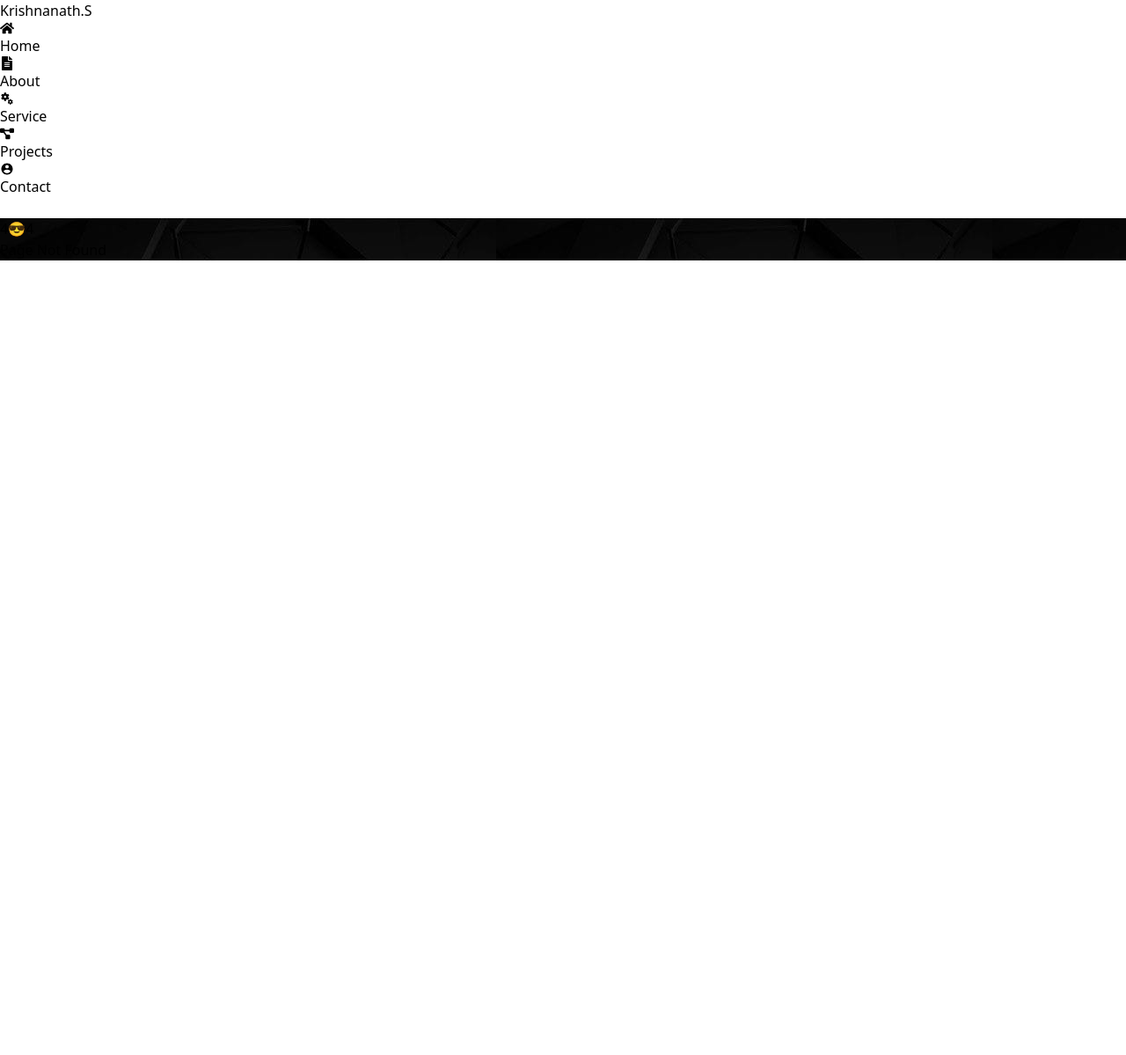
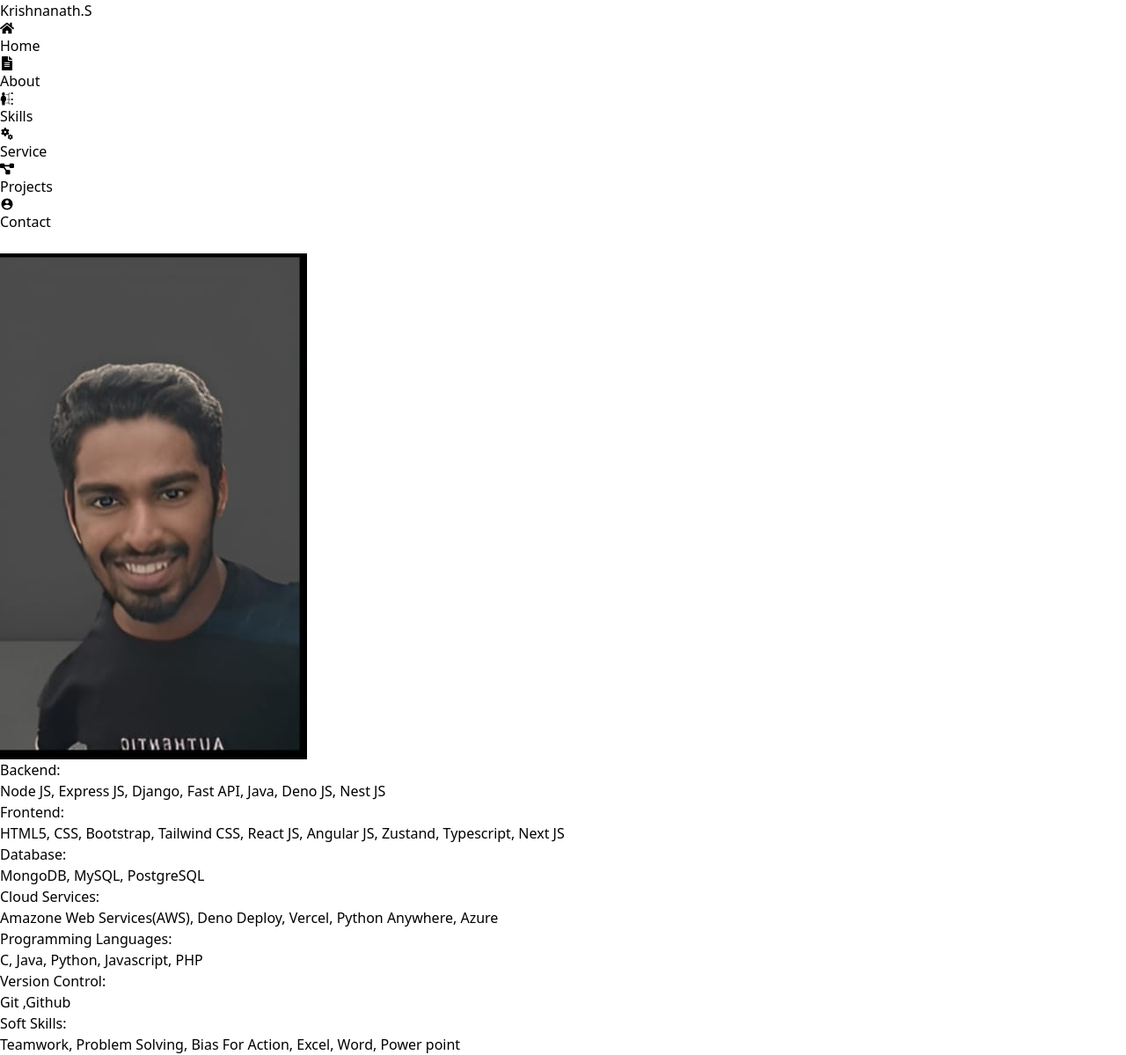
Before and after one commit to DJGuruji/Krishnanath, a React (Vite) app: page /skills in a window 1280 px wide. Before the commit this address had no page. Shown: the whole page at 88% size. Before the commit the page ends 800 px from the top, so only its background shows below. Built offline with nearby package versions, Linux system fonts and the light colour scheme.

Commit message:
skills added

```diff
--- a/src/components/AboutDiscription.jsx
+++ b/src/components/AboutDiscription.jsx
@@ -13,51 +13,22 @@ const AboutDiscription = () => {
 
   return (
     <>
-      <div className=" border-2 border-yellow-300 p-2 bg-black">
-        <p className="flex p-1 text-lg" data-aos="fade-up">
+      <div className=" border-2 border-yellow-300 p-2 bg-black rounded-md ">
+        <p className="flex p-1 text-lg text-white" data-aos="fade-up">
           <h1 className="text-yellow-300 mr-1 text-lg">Degree:</h1>
           Btech Computer Science And Engineering (2021-2025)
         </p>
-        <p className="flex p-1 text-lg" data-aos="fade-up" data-aos-delay="100">
+        <p className="flex p-1 text-lg text-white" data-aos="fade-up" data-aos-delay="100">
           <h1 className="text-yellow-300 mr-1 text-lg">College:</h1>
           Vidya Academy Of Science And Technology Technical Campus, Kilimanoor
         </p>
-        <p className="flex p-1 text-lg" data-aos="fade-up" data-aos-delay="200">
+        <p className="flex p-1 text-lg text-white" data-aos="fade-up" data-aos-delay="200">
           <h1 className="text-yellow-300 mr-1 text-lg">Language:</h1>
           Malayalam, English
         </p>
 
       </div>
-      <div className="border-2 border-yellow-300  bg-black mt-4  p-2 rounded-lg">
-        <p className="flex p-1 text-lg border-b-2 border-slate-700 p-2" data-aos="fade-up">
-          <h1 className="text-yellow-300 mr-1 text-lg">Backend:</h1>
-          Node JS, Express JS, Django, Fast API, Java, Deno JS, Nest JS
-        </p>
-        <p className="flex p-1 text-lg border-b-2 border-slate-700 p-2" data-aos="fade-up" data-aos-delay="100">
-          <h1 className="text-yellow-300 mr-1 text-lg">Frontend:</h1>
-          HTML5, CSS, Bootstrap, Tailwind CSS, React JS, Angular JS, Zustand, Typescript, Next JS
-        </p>
-        <p className="flex p-1 text-lg border-b-2 border-slate-700 p-2" data-aos="fade-up" data-aos-delay="200">
-          <h1 className="text-yellow-300 mr-1 text-lg">Database:</h1>
-          MongoDB, MySQL, PostgreSQL
-        </p>
-        <p className="flex p-1 text-lg border-b-2 border-slate-700 p-2" data-aos="fade-up" data-aos-delay="300">
-          <h1 className="text-yellow-300 mr-1 text-lg">Cloud Services:</h1>
-          Amazone Web Services(AWS), Deno Deploy, Vercel, Python Anywhere, Azure
-        </p>
-        <p className="flex p-1 text-lg border-b-2 border-slate-700 p-2" data-aos="fade-up" data-aos-delay="300">
-          <h1 className="text-yellow-300 mr-1 text-lg">Programming Languages:</h1>
-          C, Java, Python, Javascript, PHP
-        </p>
-        <p className="flex p-1 text-lg border-b-2 border-slate-700 p-2" data-aos="fade-up" data-aos-delay="300">
-          <h1 className="text-yellow-300 mr-1 text-lg">Version Control:</h1>
-          Git ,Github
-        </p>
-        <p className="flex p-1 text-lg border-b-2 border-slate-700 p-2" data-aos="fade-up" data-aos-delay="300">
-          <h1 className="text-yellow-300 mr-1 text-lg">Soft Skills:</h1>
-          Teamwork, Problem Solving, Bias For Action, Excel, Word, Power point
-        </p>
-      </div>
+
     </>
   );
 };
--- a/src/components/AboutImg.jsx
+++ b/src/components/AboutImg.jsx
@@ -14,7 +14,7 @@ const AboutImg = () => {
 
   return (
     <div>
-      <div className="w-full flex justify-center items-center">
+      <div className="w-s flex justify-center items-center">
         <img
           src={img}
           alt="face"
--- a/src/components/Discription.jsx
+++ b/src/components/Discription.jsx
@@ -45,7 +45,7 @@ const Discription = () => {
 
   return (
     <>
-      <div className="pt-20 pl-10 bg-black text-white px-5 md:w-1/2 lg:w-1/2 xl:w-1/2 " >
+      <div className="pt-20 pl-10 bg-black text-white px-5 " >
         <h2 className="font-sans text-xl font-semibold text-yellow-300" data-aos="fade-up">
           Hello!
         </h2>
--- /dev/null
+++ b/src/components/SkillDiscription.jsx
@@ -0,0 +1,51 @@
+import React, { useEffect } from "react";
+import AOS from "aos";
+import "aos/dist/aos.css";
+
+const SkillDiscription = () => {
+  useEffect(() => {
+    AOS.init({
+      duration: 1000,
+      easing: "ease-in-out",
+      once: true,
+    });
+  }, []);
+
+  return (
+    <>
+
+      <div className="border-2 border-yellow-300  bg-black mt-4  p-2 rounded-lg">
+        <p className="flex p-1 text-lg border-b-2 border-slate-700 p-2 text-white" data-aos="fade-up">
+          <h1 className="text-yellow-300 mr-1 text-lg">Backend:</h1>
+          Node JS, Express JS, Django, Fast API, Java, Deno JS, Nest JS
+        </p>
+        <p className=" text-white flex p-1 text-lg border-b-2 border-slate-700 p-2" data-aos="fade-up" data-aos-delay="100">
+          <h1 className="text-yellow-300 mr-1 text-lg">Frontend:</h1>
+          HTML5, CSS, Bootstrap, Tailwind CSS, React JS, Angular JS, Zustand, Typescript, Next JS
+        </p>
+        <p className="text-white flex p-1 text-lg border-b-2 border-slate-700 p-2" data-aos="fade-up" data-aos-delay="200">
+          <h1 className="text-yellow-300 mr-1 text-lg">Database:</h1>
+          MongoDB, MySQL, PostgreSQL
+        </p>
+        <p className="text-white flex p-1 text-lg border-b-2 border-slate-700 p-2" data-aos="fade-up" data-aos-delay="300">
+          <h1 className="text-yellow-300 mr-1 text-lg">Cloud Services:</h1>
+          Amazone Web Services(AWS), Deno Deploy, Vercel, Python Anywhere, Azure
+        </p>
+        <p className="text-white flex p-1 text-lg border-b-2 border-slate-700 p-2" data-aos="fade-up" data-aos-delay="300">
+          <h1 className="text-yellow-300 mr-1 text-lg">Programming Languages:</h1>
+          C, Java, Python, Javascript, PHP
+        </p>
+        <p className="text-white flex p-1 text-lg border-b-2 border-slate-700 p-2" data-aos="fade-up" data-aos-delay="300">
+          <h1 className="text-yellow-300 mr-1 text-lg">Version Control:</h1>
+          Git ,Github
+        </p>
+        <p className="text-white flex p-1 text-lg border-b-2 border-slate-700 p-2" data-aos="fade-up" data-aos-delay="300">
+          <h1 className="text-yellow-300 mr-1 text-lg">Soft Skills:</h1>
+          Teamwork, Problem Solving, Bias For Action, Excel, Word, Power point
+        </p>
+      </div>
+    </>
+  );
+};
+
+export default SkillDiscription;
--- a/src/pages/About.jsx
+++ b/src/pages/About.jsx
@@ -13,20 +13,12 @@ const About = () => {
   }, []);
 
   return (
-    <div className="h-[100%] md:h-[100vh] lg:h-[100vh] xl:h-[100vh] text-white bg-black">
-      <div className="md:flex lg:flex xl:flex justify-around">
-
-        <div
-          className="flex flex-col justify-center items-center md:mt-10 lg:mt-10 xl:mt-10"
-          data-aos="fade-right"
-        >
+    <div className="h-[100vh] bg-black">
+      <div className="md:flex lg:flex xl:flex md:justify-around lg:justify-around xl:justify-around">
+        <div className="pt-10 flex  justify-center items-center pl-5 ">
           <AboutImg />
         </div>
-
-        <div
-          className="pt-10 flex flex-col justify-center items-center"
-          data-aos="fade-left"
-        >
+        <div className="pb-5 mt-10 flex flex-col justify-center items-center">
           <AboutDiscription />
         </div>
       </div>
--- /dev/null
+++ b/src/pages/Skills.jsx
@@ -0,0 +1,30 @@
+import React, { useEffect } from "react";
+import SkillDiscription from "../components/SkillDiscription";
+import AboutImg from "../components/AboutImg";
+import AOS from "aos";
+import "aos/dist/aos.css";
+
+const Skills = () => {
+  useEffect(() => {
+    AOS.init({
+      duration: 1000,
+      once: true,
+    });
+  }, []);
+
+  return (
+    <div className="h-[100vh] bg-black">
+    <div className="md:flex lg:flex xl:flex md:justify-around lg:justify-around xl:justify-around">
+
+      <div className="pt-10 flex  justify-center items-center pl-5 ">
+      <AboutImg />
+      </div>
+      <div className="pb-5 mt-10 md:mt-20 lg:mt-20 xl:mt-20 flex flex-col justify-center items-center">
+      <SkillDiscription />
+      </div>
+    </div>
+  </div>
+  );
+};
+
+export default Skills;
--- a/src/router/HomeRouter.jsx
+++ b/src/router/HomeRouter.jsx
@@ -4,6 +4,7 @@ import Home from "../pages/Home";
 import About from "../pages/About";
 import Service from "../pages/Service";
 import Projects from "../pages/Projects";
+import Skills from "../pages/Skills";
 import NotFound from "../pages/PNF";
 import Contact from "../pages/Contact";
 import { FaHome } from "react-icons/fa";
@@ -11,6 +12,7 @@ import { FaFileAlt } from "react-icons/fa";
 import { MdOutlineMiscellaneousServices } from "react-icons/md";
 import { FaDiagramProject } from "react-icons/fa6";
 import { IoMdContact } from "react-icons/io";
+import { GiSkills } from "react-icons/gi";
 
 const HomeRouter = () => {
   const [dropdown, setDropdown] = useState(false);
@@ -32,7 +34,7 @@ const HomeRouter = () => {
 
   return (
     <>
-      <nav className="bg-black h-16 border-b-2 border-slate-500 relative ">
+      <nav className="bg-black h-16 border-b-2 border-slate-500 relative w-full">
         <div className="flex justify-between w-screen items-center">
           <h1 className="text-yellow-300 text-2xl font-bold ml-3 font-slab">
             <NavLink
@@ -60,7 +62,7 @@ const HomeRouter = () => {
                   Home
                 </NavLink>
               </li>
-              <li className="p-2 mt-2 text-white font-light hover:font-bold">
+              <li className="mt-2 p-2 text-white font-light hover:font-bold">
                 <NavLink
                   to="/about"
                   onClick={handleItemClick}
@@ -70,6 +72,18 @@ const HomeRouter = () => {
                 >
                   <FaFileAlt className="m-1" />
                   About
+                </NavLink>
+              </li>
+              <li className="p-2 mt-2 text-white font-light hover:font-bold">
+                <NavLink
+                  to="/skills"
+                  onClick={handleItemClick}
+                  className={({ isActive }) =>
+                    isActive ? "flex underline font-bold" : "flex"
+                  }
+                >
+                  <GiSkills className="m-1" />
+                  Skills
                 </NavLink>
               </li>
               <li className="p-2 mt-2 text-white font-light hover:font-bold">
@@ -150,6 +164,18 @@ const HomeRouter = () => {
                   </li>
                   <li className="p-2 mt-2 text-white font-light hover:font-bold text-center">
                     <NavLink
+                      to="/Skills"
+                      onClick={handleItemClick}
+                      className={({ isActive }) =>
+                        isActive ? "flex underline font-bold" : "flex"
+                      }
+                    >
+                      <GiSkills className="m-1" />
+                      Skills
+                    </NavLink>
+                  </li>
+                  <li className="p-2 mt-2 text-white font-light hover:font-bold text-center">
+                    <NavLink
                       to="/service"
                       onClick={handleItemClick}
                       className={({ isActive }) =>
@@ -193,6 +219,7 @@ const HomeRouter = () => {
       <Routes>
         <Route path="/" element={<Home />} />
         <Route path="/about" element={<About />} />
+        <Route path="/skills" element={<Skills />} />
         <Route path="/service" element={<Service />} />
         <Route path="/projects" element={<Projects />} />
         <Route path="/contact" element={<Contact />} />
```
Also changed, not shown: 5 other files (tests, documents, lock files or other folders).
